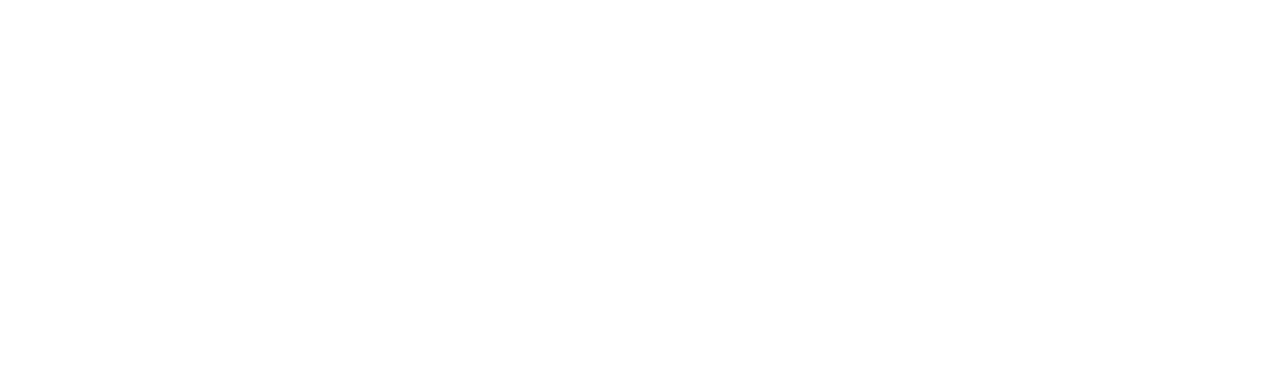
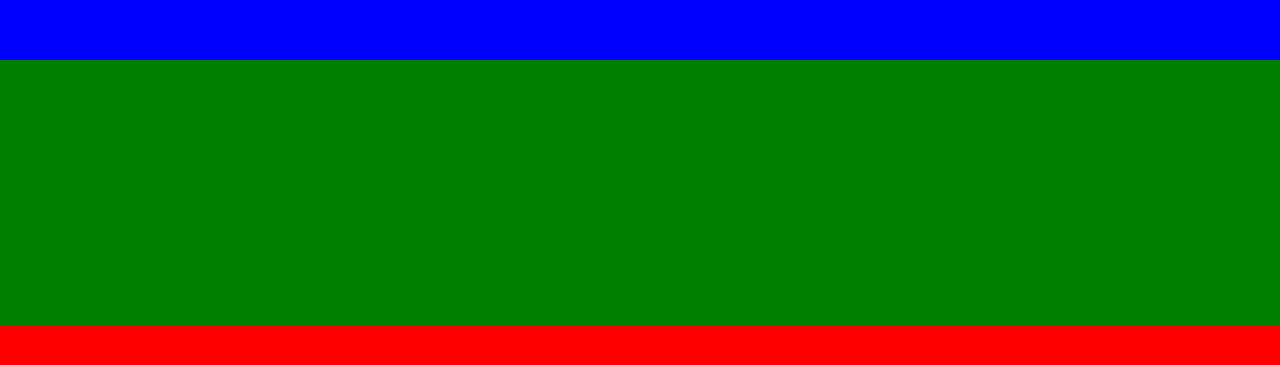
Before and after one commit to dLaMothe/blog, a React (Create React App) app in the folder gechillt/frontend/: page / in a window 1280 px wide. Shown: the part 207-572 px from the top of the page. Built offline with nearby package versions, Linux system fonts and the light colour scheme.

Commit message:
Setup initial css layout

```diff
--- a/gechillt/frontend/src/App.scss
+++ b/gechillt/frontend/src/App.scss
@@ -1 +1,4 @@
-@import 'pages/home/home';
+@import "main";
+@import "components/css/footer";
+@import "components/css/header";
+@import "pages/home/home";
--- /dev/null
+++ b/gechillt/frontend/src/_main.scss
@@ -0,0 +1,12 @@
+body {
+  margin: 0;
+  padding: 0;
+  font-family: sans-serif;
+}
+
+.router-container {
+  margin-left: auto;
+  margin-right: auto;
+  background-color: black;
+  height: 100vh;
+}
--- /dev/null
+++ b/gechillt/frontend/src/components/css/_footer.scss
@@ -0,0 +1,5 @@
+.footer {
+  grid-column: 1/4;
+  grid-row: 3/4;
+  background-color: red;
+}
--- /dev/null
+++ b/gechillt/frontend/src/components/css/_header.scss
@@ -0,0 +1,5 @@
+.header {
+  grid-column: 1/4;
+  grid-row: 1/2;
+  background-color: blue;
+}
--- a/gechillt/frontend/src/pages/home/_home.scss
+++ b/gechillt/frontend/src/pages/home/_home.scss
@@ -1,2 +1,13 @@
 .home {
+  display: grid;
+  grid-template-columns: 1fr 2fr 1fr;
+  grid-template-rows: 1fr 1fr 1fr;
+  height: 100%;
+  width: 100%;
 }
+
+.article-list {
+  background-color: green;
+  grid-column: 1/4;
+  grid-row: 2/3;
+}
--- a/gechillt/frontend/src/pages/home/articleList.jsx
+++ b/gechillt/frontend/src/pages/home/articleList.jsx
@@ -2,6 +2,6 @@
 
 export default class ArticleList extends React.Component {
   render() {
-    return <div className="articleList" />;
+    return <div className="article-list" />;
   }
 }
--- a/gechillt/frontend/src/pages/routes/routes.jsx
+++ b/gechillt/frontend/src/pages/routes/routes.jsx
@@ -5,7 +5,7 @@
 export default class Router extends React.Component {
   render() {
     return (
-      <div className="container">
+      <div className="router-container">
         <Route exact={true} path="/" component={Home} />
       </div>
     );
```
